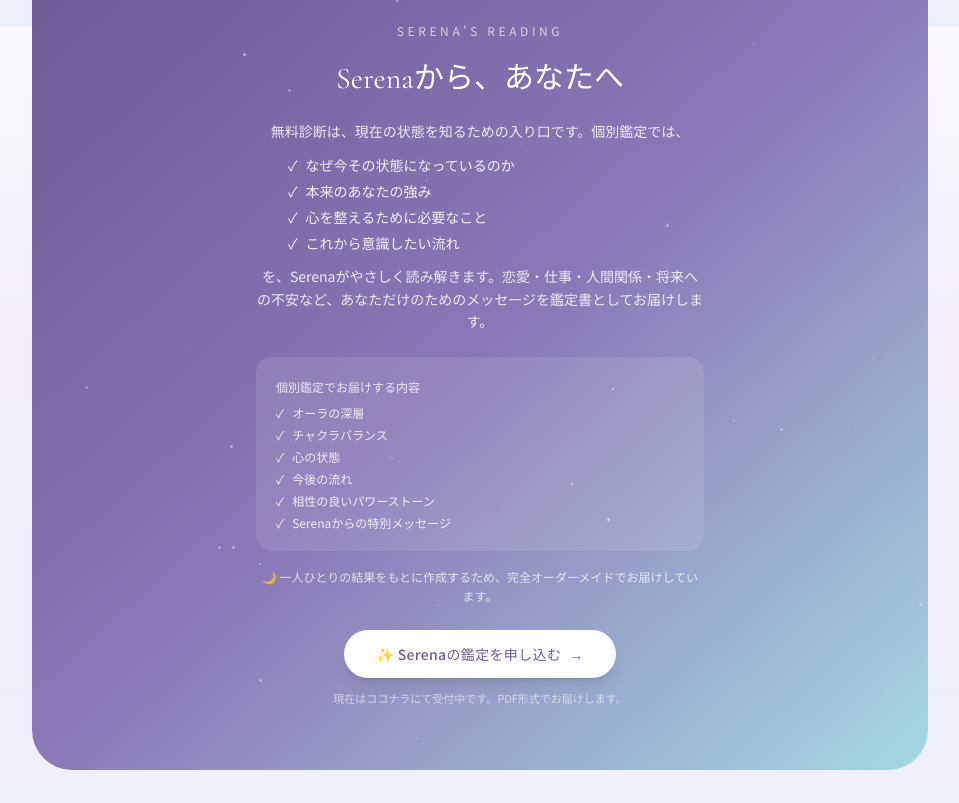
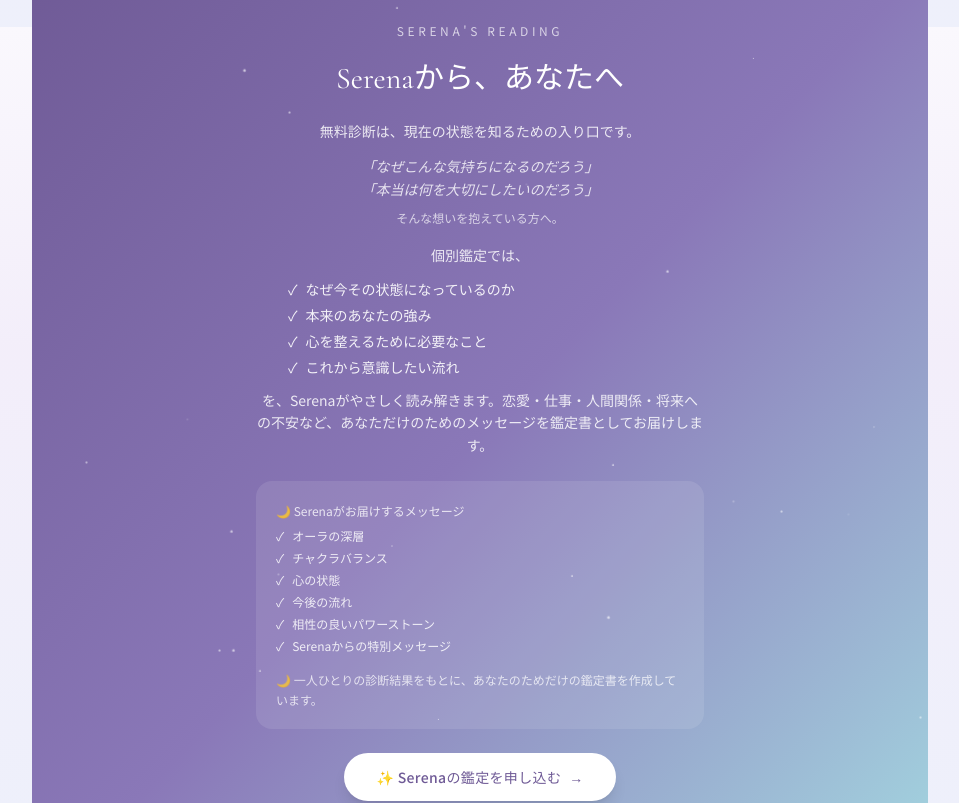
Before and after one commit to sincere1229/aura-garden, a Next.js app: page / in a window 1280 px wide. Shown: the part 1573-2376 px from the top of the page, without its empty margins (160-1119 px from the left). Built offline with nearby package versions, Linux system fonts and the light colour scheme.

Commit message:
Update ReadingCTABanner.tsx

```diff
--- a/src/components/ReadingCTABanner.tsx
+++ b/src/components/ReadingCTABanner.tsx
@@ -15,9 +15,21 @@ export default function ReadingCTABanner() {
             Serenaから、あなたへ
           </h2>
 
-          {/* 鑑定セクション コピー改善：無料診断は入り口、個別鑑定で何を読み解くか */}
+          {/* 冒頭文章：入り口の説明＋共感の問いかけ＋個別鑑定で読み解く内容 */}
           <p className="mx-auto mt-4 max-w-md text-sm leading-relaxed text-white/85">
-            無料診断は、現在の状態を知るための入り口です。個別鑑定では、
+            無料診断は、現在の状態を知るための入り口です。
+          </p>
+          <p className="mx-auto mt-3 max-w-md text-sm italic leading-relaxed text-white/80">
+            「なぜこんな気持ちになるのだろう」
+            <br />
+            「本当は何を大切にしたいのだろう」
+          </p>
+          <p className="mx-auto mt-2 max-w-md text-xs leading-relaxed text-white/70">
+            そんな想いを抱えている方へ。
+          </p>
+
+          <p className="mx-auto mt-4 max-w-md text-sm leading-relaxed text-white/85">
+            個別鑑定では、
           </p>
           <ul className="mx-auto mt-3 max-w-sm space-y-1.5 text-left">
             {[
@@ -36,10 +48,10 @@ export default function ReadingCTABanner() {
             を、Serenaがやさしく読み解きます。恋愛・仕事・人間関係・将来への不安など、あなただけのためのメッセージを鑑定書としてお届けします。
           </p>
 
-          {/* 個別鑑定でお届けする内容（見出し変更） */}
+          {/* 見出し変更：🌙 Serenaがお届けするメッセージ */}
           <div className="mx-auto mt-6 max-w-md rounded-2xl bg-white/10 p-5 text-left">
             <p className="text-xs leading-relaxed text-white/80">
-              個別鑑定でお届けする内容
+              🌙 Serenaがお届けするメッセージ
             </p>
             <ul className="mt-2 space-y-1.5">
               {[
@@ -56,12 +68,12 @@ export default function ReadingCTABanner() {
                 </li>
               ))}
             </ul>
+
+            {/* オーダーメイド訴求（チェックリスト下） */}
+            <p className="mt-4 text-xs leading-relaxed text-white/75">
+              🌙 一人ひとりの診断結果をもとに、あなたのためだけの鑑定書を作成しています。
+            </p>
           </div>
-
-          {/* オーダーメイド訴求（チェックリスト下・ボタン直前） */}
-          <p className="mx-auto mt-4 max-w-md text-xs leading-relaxed text-white/75">
-            🌙 一人ひとりの結果をもとに作成するため、完全オーダーメイドでお届けしています。
-          </p>
 
           <a
             href={SNS.reading.url}
@@ -74,8 +86,10 @@ export default function ReadingCTABanner() {
           </a>
 
           {/* ボタン下の補足 */}
-          <p className="mt-3 text-[11px] text-white/60">
-            現在はココナラにて受付中です。PDF形式でお届けします。
+          <p className="mt-3 text-[11px] leading-relaxed text-white/60">
+            現在はココナラにて受付中です
+            <br />
+            PDF形式でお届けします・3日以内納品
           </p>
         </div>
       </div>
```
